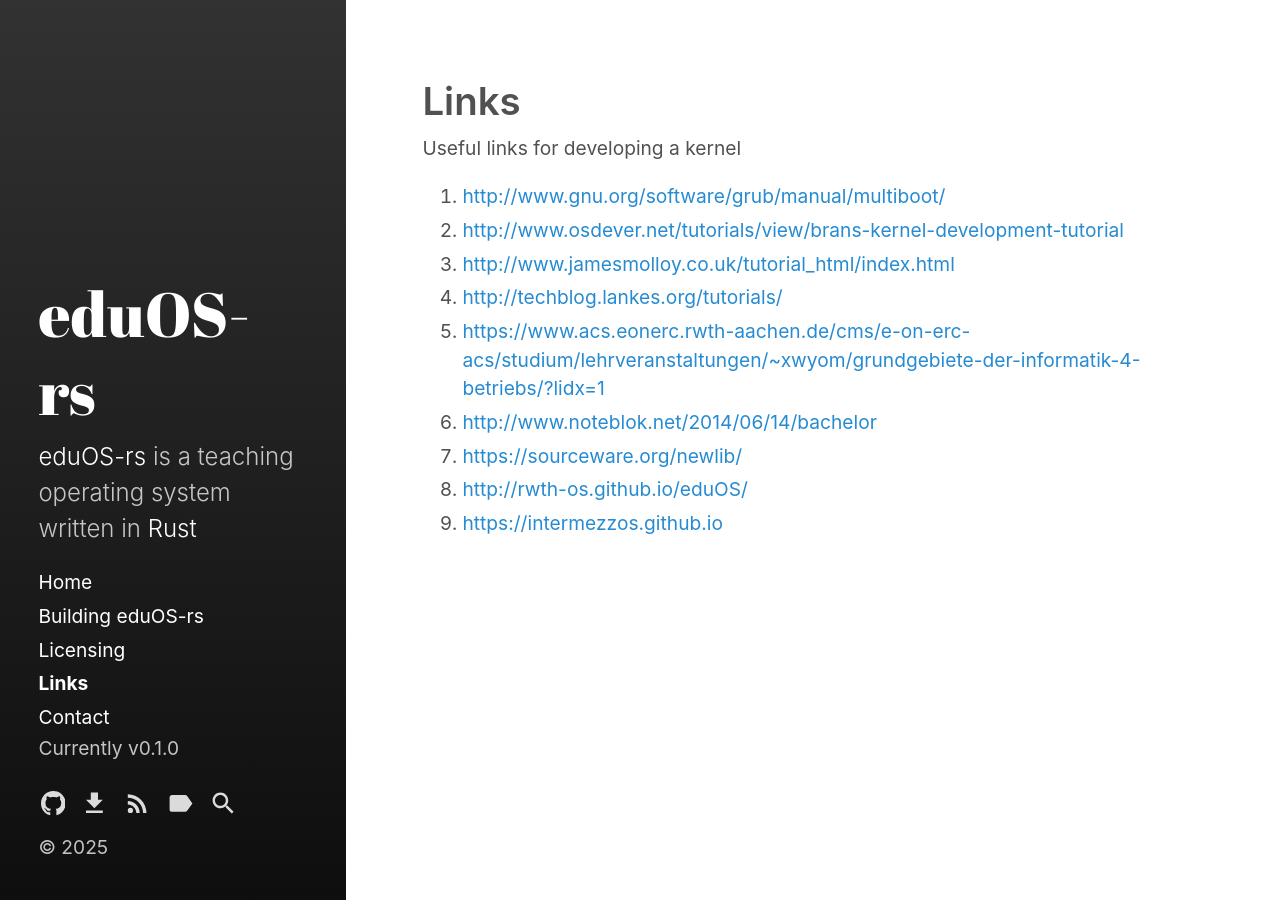
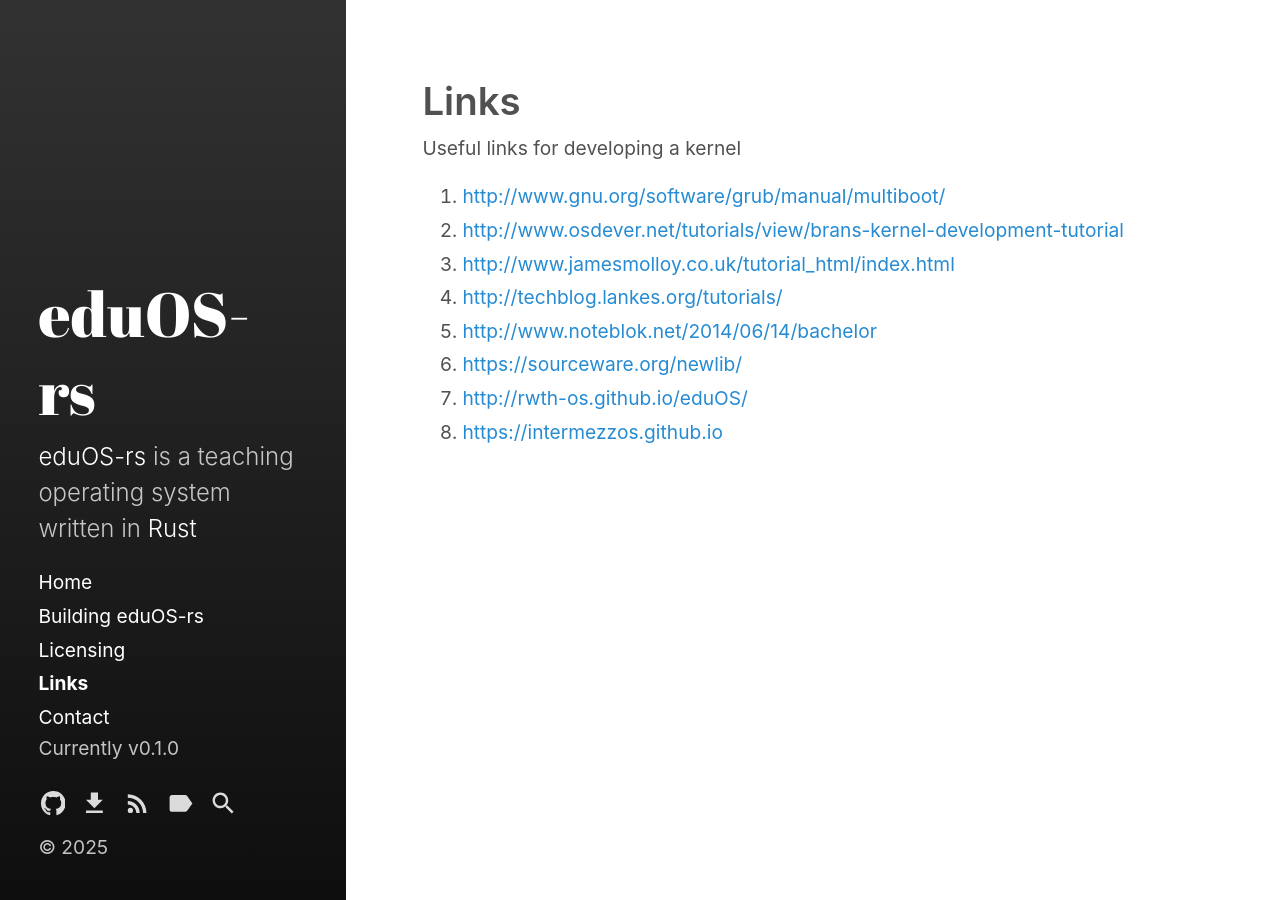
Before and after one commit to RWTH-OS/eduOS-rs, a Jekyll site: the page built from links.md, in a window 1280 px wide. Built offline with Jekyll 4.4.1, drawn with Linux system fonts in a browser that asks for light colours; some of the changed lines change nothing that is shown.

Commit message:
remove obsolete link

```diff
--- a/links.md
+++ b/links.md
@@ -10,8 +10,7 @@
 2. [http://www.osdever.net/tutorials/view/brans-kernel-development-tutorial](http://www.osdever.net/tutorials/view/brans-kernel-development-tutorial)
 3. [http://www.jamesmolloy.co.uk/tutorial_html/index.html](http://www.jamesmolloy.co.uk/tutorial_html/index.html)
 4. [http://techblog.lankes.org/tutorials/](http://techblog.lankes.org/tutorials/)
-5. [https://www.acs.eonerc.rwth-aachen.de/cms/e-on-erc-acs/studium/lehrveranstaltungen/~xwyom/grundgebiete-der-informatik-4-betriebs/?lidx=1](https://www.acs.eonerc.rwth-aachen.de/cms/e-on-erc-acs/studium/lehrveranstaltungen/~xwyom/grundgebiete-der-informatik-4-betriebs/?lidx=1)
-6. [http://www.noteblok.net/2014/06/14/bachelor](http://www.noteblok.net/2014/06/14/bachelor)
-7. [https://sourceware.org/newlib/](https://sourceware.org/newlib/)
-8. [http://rwth-os.github.io/eduOS/](http://rwth-os.github.io/eduOS/)
-9. [https://intermezzos.github.io](https://intermezzos.github.io)
+5. [http://www.noteblok.net/2014/06/14/bachelor](http://www.noteblok.net/2014/06/14/bachelor)
+6. [https://sourceware.org/newlib/](https://sourceware.org/newlib/)
+7. [http://rwth-os.github.io/eduOS/](http://rwth-os.github.io/eduOS/)
+8. [https://intermezzos.github.io](https://intermezzos.github.io)
```
